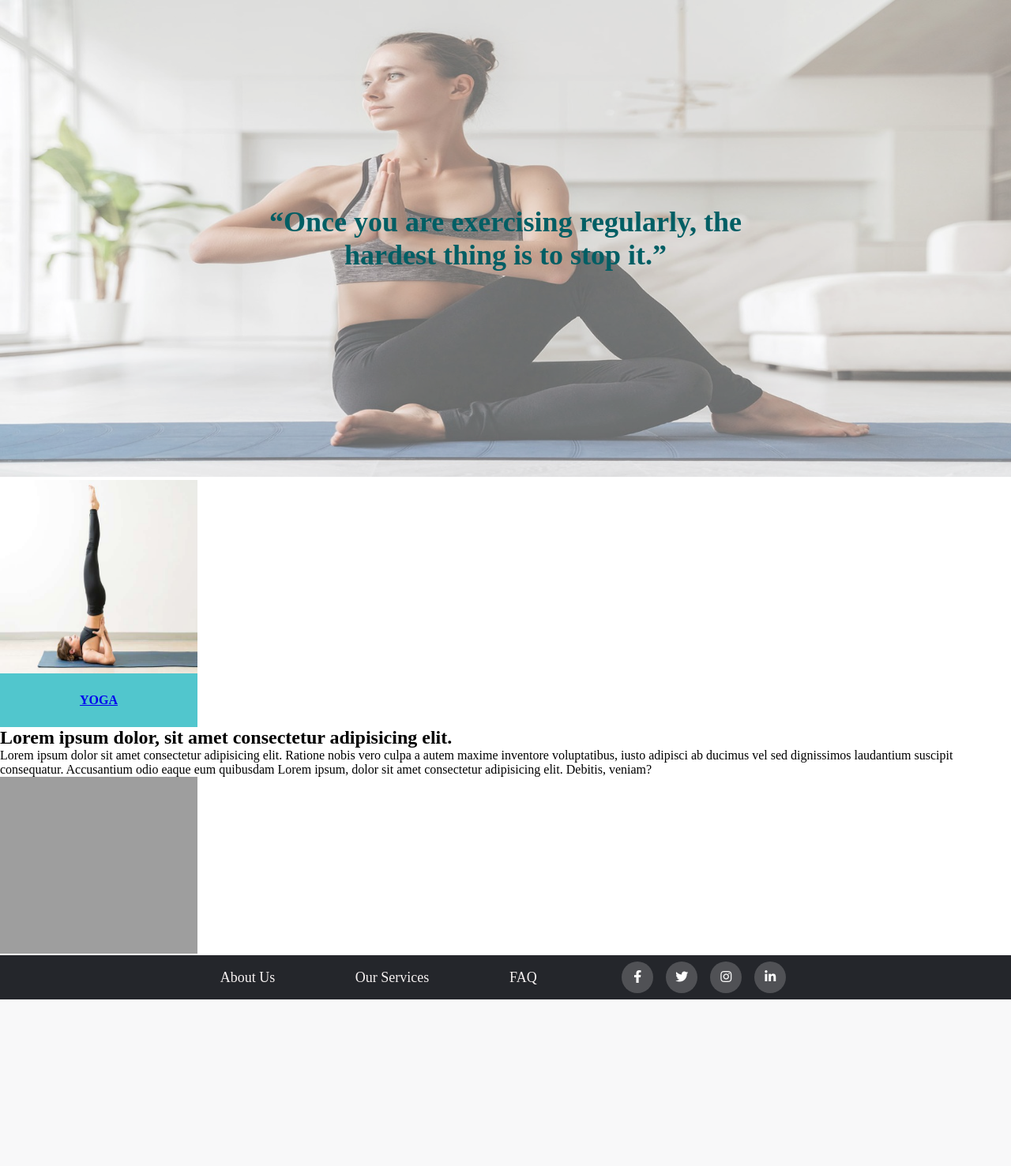
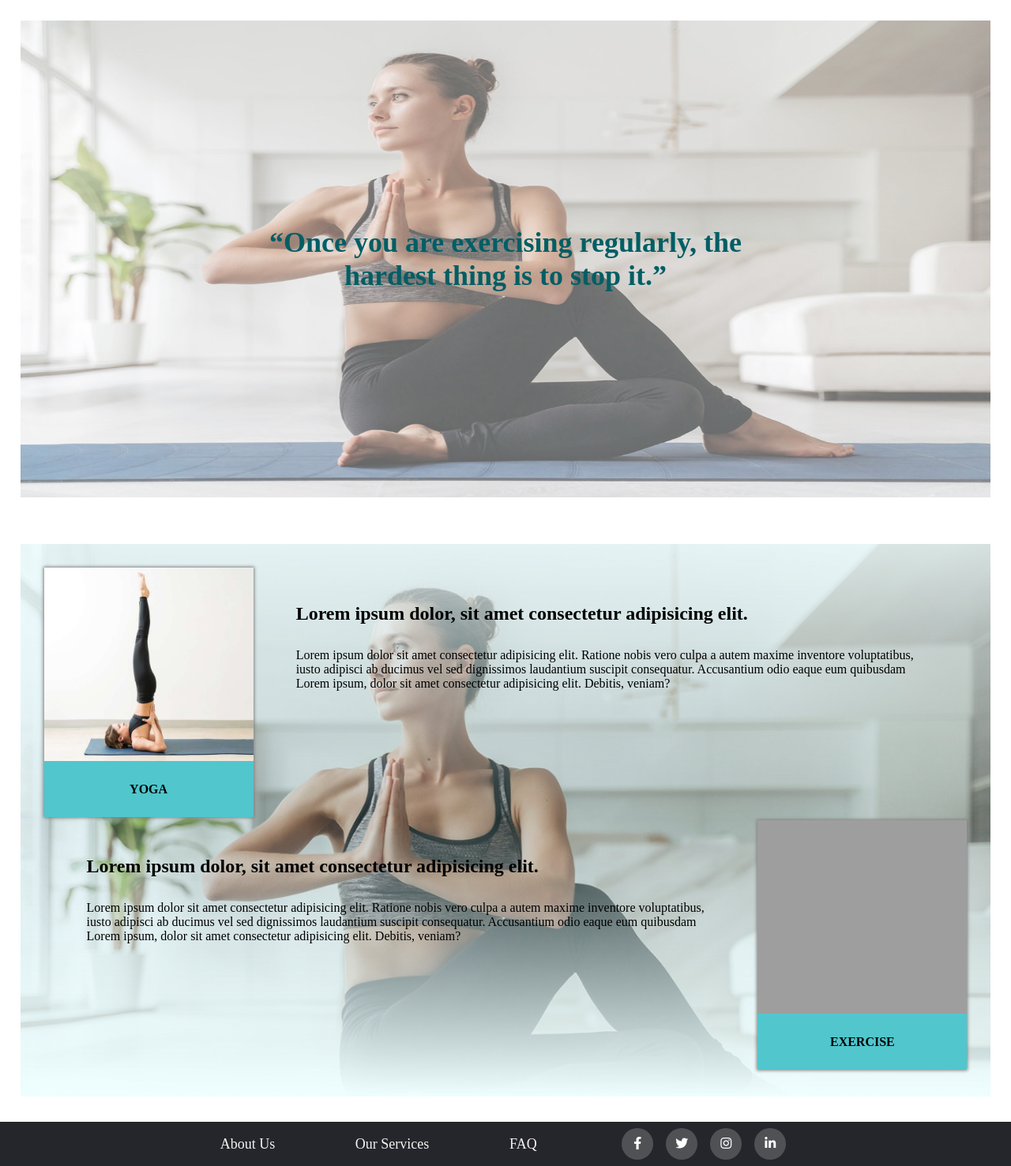
Before and after one commit to RaRaRiSa-R/Wellness-Train, a PHP site: page /wellness/physical-activity.php in a window 1280 px wide. Shown: the part 72-1549 px from the top of the page at 79% size. Before the commit the page ends 1338 px from the top, so only its background shows below. Run offline with PHP 8.4, Linux system fonts and the light colour scheme; grey boxes are pictures that could not be loaded.

Commit message:
Add files via upload

```diff
--- /dev/null
+++ b/css/physical-activity.css
@@ -0,0 +1,174 @@
+#side-img-section-exer{
+    width: 96%;
+    margin: 2% auto;
+}
+.center {
+    position:absolute;
+    top: 50%;
+    left: 50%;
+    transform: translate(-50%, -50%);
+    text-align: center;
+    font-size: 36px;
+    opacity: 1;
+    font-weight: 700;
+    color: #015e64;
+}
+#main-phy{
+    width: 96%;
+    margin: 30px 2%;
+    display: inline-block;
+    background-image: linear-gradient(#ecfdffcc,#eaf3eab0,#ffffffde),url(images/meditation.jpeg);
+    background-image: linear-gradient(#ecfdffcc,#60cfb93b,#effefe),url(images/meditation.jpeg);
+    background-image: linear-gradient(#ecfdffcc,#6eb7be33,#effefe),url(images/meditation.jpeg);
+    background-size: cover;
+}
+.scroll{
+    height: unset !important;
+    overflow: unset !important;
+    overflow-y: unset !important;
+}
+@media (min-width: 1200px){
+    .scroll{
+        display: none;
+    }
+}
+#main-phy .content-block-phy{
+    /* width:98%; */
+     padding: 30px;
+    /* height: 96%;  */
+}
+
+.filter-items{
+    display: flex;                            /*change */
+    flex-direction: column;
+    align-items: center;
+    justify-content: center;
+    /* padding: 30px 12%; */
+    /* height: 100%;
+    gap: 80px; */
+}
+.box-link{
+    text-decoration: none;
+    color: #000;
+}
+.box-content{
+    /* position: relative;             change */
+    display: flex;
+    flex-direction: row;
+}
+.flex-dir{
+    flex-direction: row-reverse;
+}
+.box-content .div{
+    /* width: 60%;
+    display: inline-block;
+    position: absolute; */
+    margin: 10px;
+    padding-bottom: 20px;
+}
+.box-content .div h1{
+    padding: 35px 44px;
+    padding-bottom: 20px;
+}
+.box-content .div p{
+    padding: 10px 44px;
+    padding-bottom: 20px;
+}
+.box{
+    background-color: antiquewhite;
+    background-color: #51C6CD;
+    /* width:25%; */
+    width: 265.04px;
+    overflow: hidden;
+    display: inline-block;
+    transition: all .3s ease-in;
+    box-shadow: 0px 0px 4px 1px grey;
+}
+.p{
+    position: unset !important;
+    width: 80% !important;
+    float: left;
+}
+.box .image-wrap{
+    display: block;
+    overflow:hidden;
+    box-sizing: border-box;
+}
+.box .img{
+    width: 100%;
+    height: auto;
+    /* width: 245.04px; */
+    height: 245.04px;
+    display: block;
+    transform: scale(1);
+    transition: all .3s ease-in;
+}
+/* .box div{
+    padding: 10%;
+    text-align: center;
+} */
+.box:hover{
+    box-shadow: 0px 0px 10px 2px gray;
+    box-shadow: 0px 2px 4px 1px grey;
+}
+.box:hover .img{
+    transform: scale(1.05);
+}
+.box:hover .box div{
+    color: #000;
+}
+.health-data-content{
+    padding: 10%;
+    text-align: center;
+}
+
+
+
+#haircare{
+    height:600px;
+    width:25%;
+}
+#haircare img{
+    height: 600px;
+    width: 25%;
+    background-attachment: fixed;
+    position: absolute;
+    opacity:0.9;
+    overflow:hidden;
+}
+ .b1{
+     display: flex;
+
+    flex-direction: row;
+    justify-content:center;
+    align-items: center;
+
+ }
+
+.b1 ul li {
+    display: flex;
+    flex-direction: row;
+    margin-left:20px;
+    justify-content:center;
+    align-items: center;
+
+
+}
+.b1 ul li a{
+    background-color: aqua;
+    height:271px;
+    width:209px;
+
+    margin-top: -670px;
+    padding-right: 20px;
+
+}
+.b1 ul li a img{
+    height:200px;
+    width:200px;
+    margin:4px;
+}
+
+#l{
+    margin-left: 487px;
+}
--- a/css/skincare.css
+++ b/css/skincare.css
@@ -36,12 +36,13 @@
 }
 .scroll{
     height: 600px;
-    overflow:hidden;
-    overflow-y:scroll;
+    overflow: hidden;
+    overflow-y: auto;
 }
 .content-block{
     width:98%;
     padding:11px;
+    padding-top: 0px;
 }
 /* .filter{
 
@@ -53,6 +54,10 @@
     padding: 30px 12%;
     /* justify-content: center; */
     gap: 40px;
+}
+.box-link{
+    text-decoration: none;
+    color: #000;
 }
 .box{
     background-color: antiquewhite;
```
Also changed, not shown: css/playlistStyle.css (added, +101 -0 lines).
